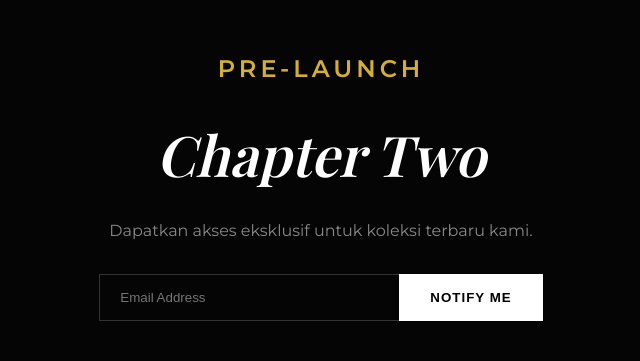
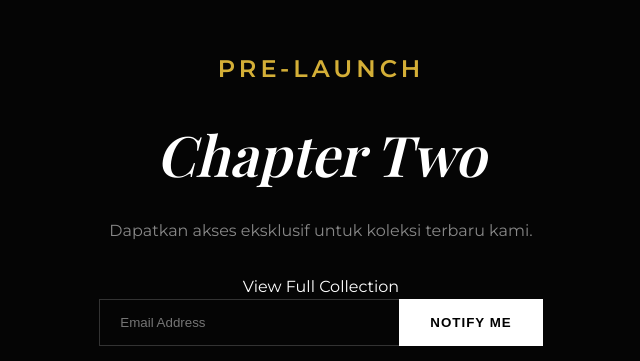
Before and after one commit to 0kkDer/Closeback, a website: page index.html in a window 1280 px wide. Shown: the part 1768-2129 px from the top of the page, without its empty margins (319-959 px from the left). Drawn offline with nearby package versions, Linux system fonts and the light colour scheme; a web font is replaced by a local one.

Commit message:
index.html

```diff
--- a/index.html
+++ b/index.html
@@ -93,6 +93,10 @@
             <h1 class="fade-up delay-1">Chapter Two</h1>
             <p class="fade-up delay-2">Dapatkan akses eksklusif untuk koleksi terbaru kami.</p>
 
+            <div class="fade-up delay-2">
+                <a href="chapter-two.html" id="view-full-collection" class="btn-secondary">View Full Collection</a>
+            </div>
+
             <form id="signup-form" class="fade-up delay-2">
                 <input type="email" placeholder="Email Address" required>
                 <button type="submit">NOTIFY ME</button>
@@ -104,6 +108,9 @@
         </div>
     </section>
 
+
+
+
     <footer>
         <p>&copy; 2026 CLOSEBACK. All Rights Reserved.</p>
     </footer>
```
